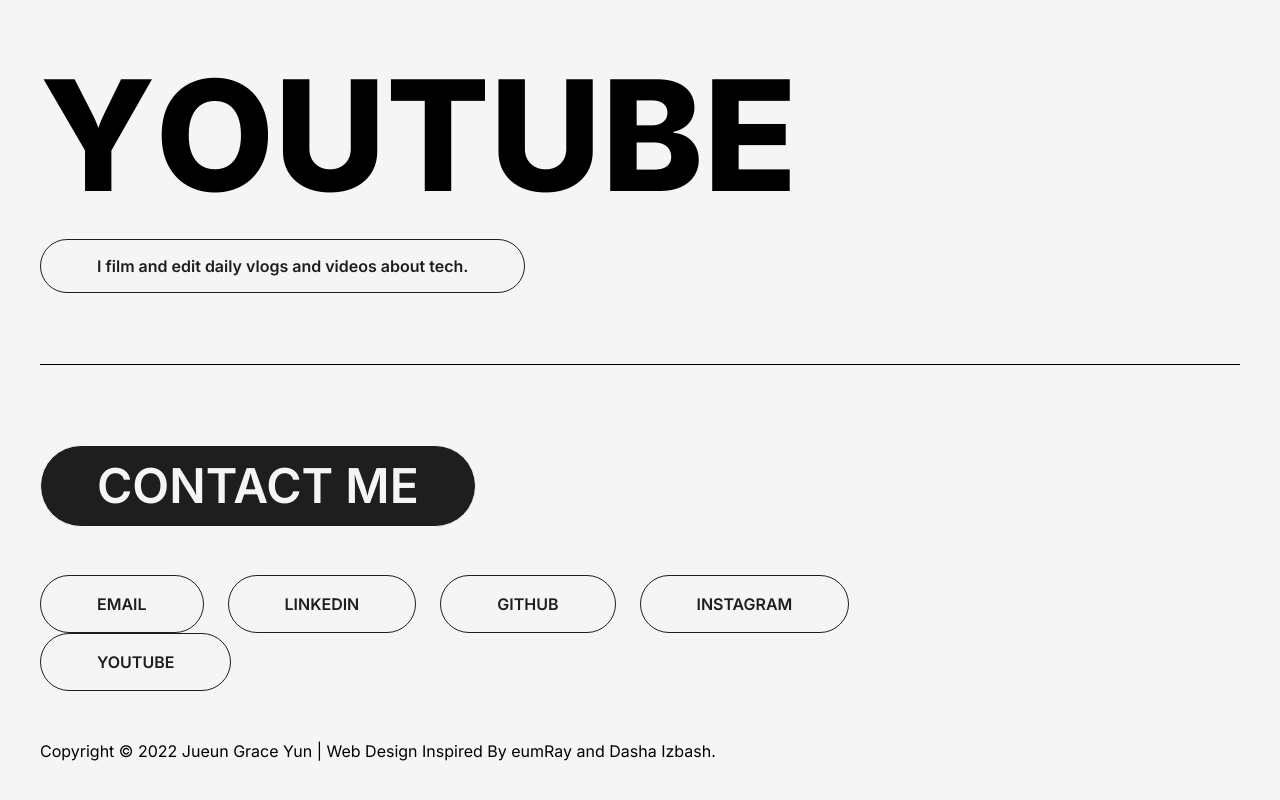
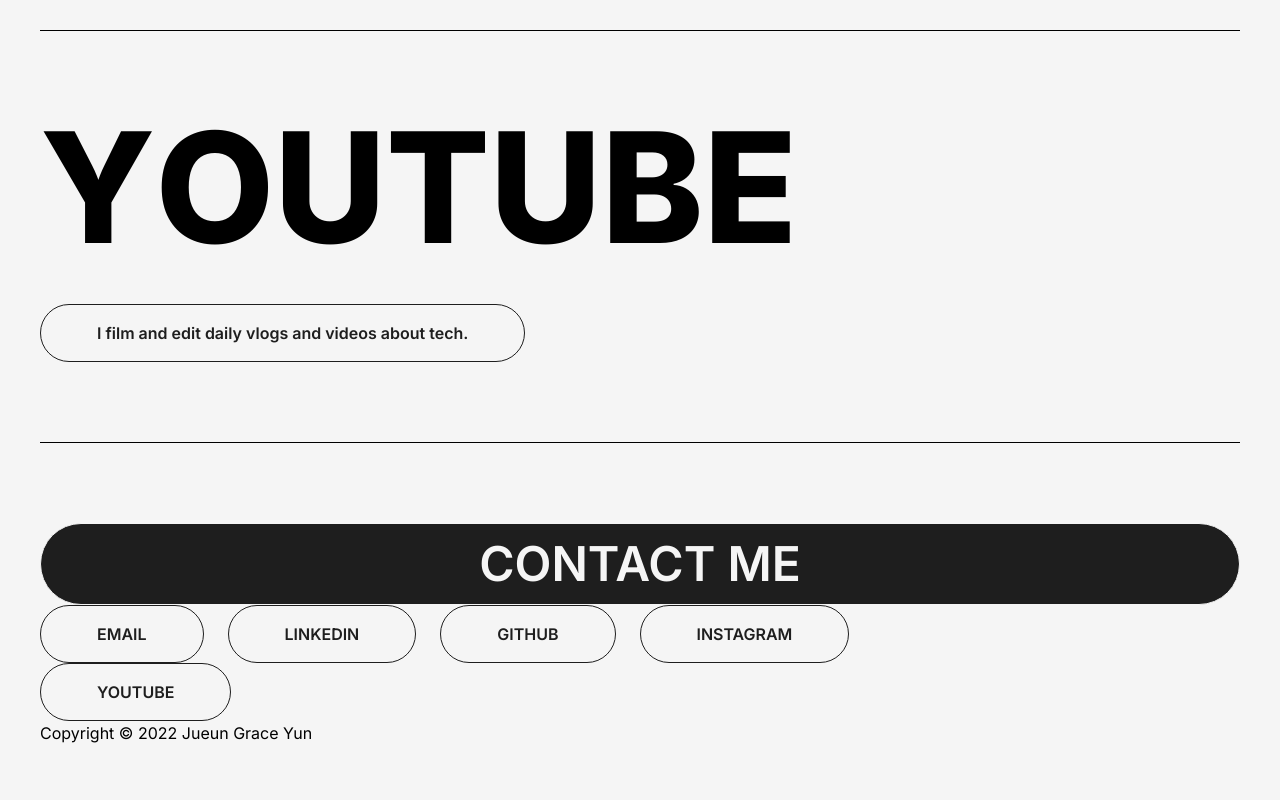
Before and after one commit to iteratetograceness/joonierepo, a Next.js app: page / in a window 1280 px wide. Shown: the part 1884-2684 px from the top of the page. Built offline with nearby package versions, Linux system fonts and the light colour scheme.

Commit message:
homepage style edits

```diff
--- a/components/common/Button.tsx
+++ b/components/common/Button.tsx
@@ -20,7 +20,7 @@ const Button = ({ variant, href, onClick, text, isLarge = false }: Props) => {
 
   if (href)
     return (
-      <>
+      <div className={styles.buttonWrapper}>
         <Link href={href} passHref>
           <m.a
             className={styles.button(variant === 'solid', isLarge)}
@@ -33,7 +33,7 @@ const Button = ({ variant, href, onClick, text, isLarge = false }: Props) => {
         <m.span className={styles.arrow} animate={arrowAnim} variants={arrow} initial="hidden">
           →
         </m.span>
-      </>
+      </div>
     )
 
   return (
--- a/components/common/Footer.tsx
+++ b/components/common/Footer.tsx
@@ -1,7 +1,6 @@
 import Button from './Button'
 import { CONTACT } from '@constants'
 import * as styles from './styles'
-import Link from 'next/link'
 
 const Footer = () => {
   return (
@@ -16,10 +15,7 @@ const Footer = () => {
         </div>
       </footer>
       <section>
-        <p>
-          Copyright © 2022 Jueun Grace Yun | Web Design Inspired By <Link href="https://eumray.com/">eumRay</Link> and{' '}
-          <Link href="https://www.dariaizbash.com/">Dasha Izbash</Link>.
-        </p>
+        <p>Copyright © 2022 Jueun Grace Yun</p>
       </section>
     </>
   )
--- a/components/common/styles.ts
+++ b/components/common/styles.ts
@@ -34,6 +34,8 @@ import {
   overflow,
   flexWrap,
   verticalAlign,
+  maxWidth,
+  minWidth,
 } from 'tailwindcss-classnames'
 
 /**
@@ -189,6 +191,7 @@ const solidBg = classnames(
 const outlineBg = classnames(
   backgroundColor('hover:bg-light-gray', 'hover:dark:bg-dark-gray' as TTailwindString, 'bg-white', 'dark:bg-black')
 )
+export const buttonWrapper = classnames(display('flex'))
 export const button = (isSolid: boolean, isLarge: boolean) =>
   classnames(
     position('static'),
@@ -202,14 +205,15 @@ export const button = (isSolid: boolean, isLarge: boolean) =>
       'dark:border-white': !isSolid,
     }),
     borderWidth('!border-1'),
-    width('w-fit'),
+    maxWidth('max-w-full'),
+    minWidth('min-w-fit'),
     textColor({
       'text-black': !isSolid,
       'dark:text-white': !isSolid,
       'text-white': isSolid,
       'dark:text-black': isSolid,
     }),
-    fontWeight('font-medium'),
+    fontWeight('font-normal', 'md:font-medium'),
     fontSize('text-sm', 'md:text-base', {
       ['!text-5xl']: isLarge,
     }),
@@ -234,6 +238,6 @@ export const links = classnames(
   display('flex'),
   flexWrap('flex-wrap'),
   height('h-fit'),
-  width('w-5/6'),
-  margin('my-12')
+  width('w-5/6')
+  // margin('my-12')
 )
--- a/components/homepage/styles.ts
+++ b/components/homepage/styles.ts
@@ -92,7 +92,7 @@ export const animateContainer = classnames(height('h-2/6'), margin('mb-10'))
 export const textContainer = classnames(position('absolute'), display('flex'), transformOrigin('origin-about'))
 export const about = classnames(
   fontSize(
-    'text-[3.2rem]' as TTailwindString,
+    'text-[3.5rem]' as TTailwindString,
     'sm:text-[6.5rem]' as TTailwindString,
     'md:text-9xl',
     'lg:text-[12vw]' as TTailwindString
```
